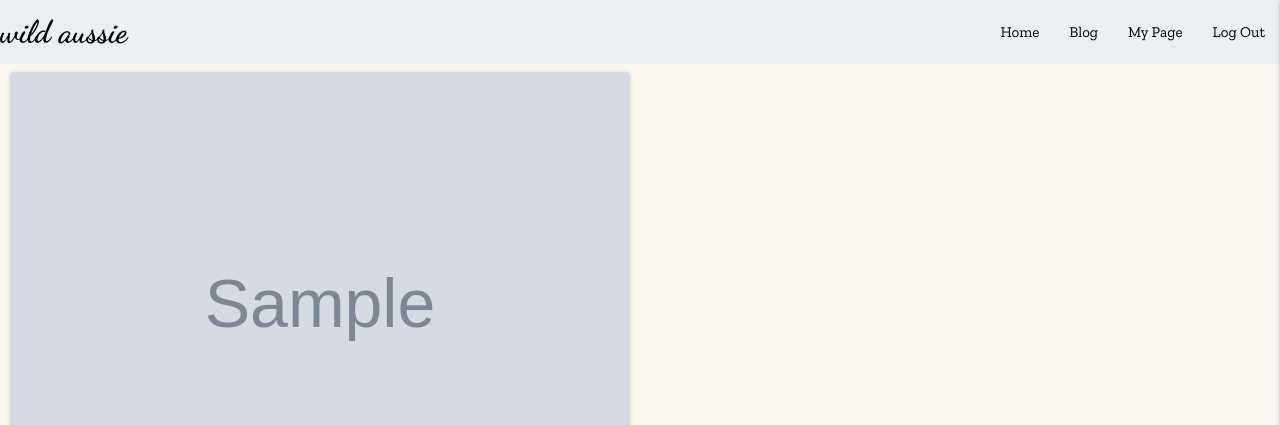
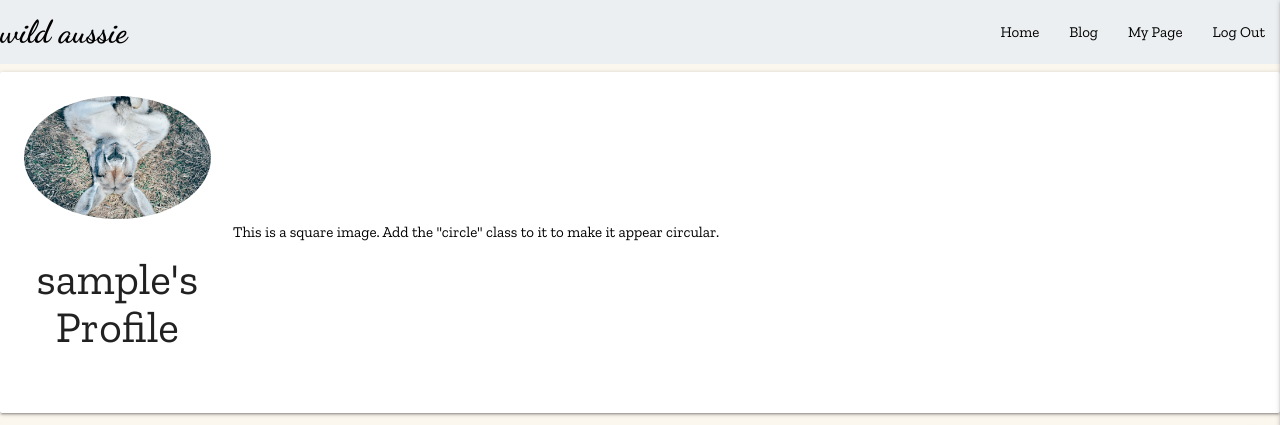
Before and after one commit to Joan-Amudu/Wild-Aussie, a Flask app: page /my_page/1 in a window 1280 px wide. Shown: the top 425 px of the page. Run offline with Flask 2, Linux system fonts and the light colour scheme; the visitor is signed in with stand-in values (Sample User, id 1); grey boxes marked "Sample" are stand-in pictures; a database or web service that is not in the repository returns one stand-in record (values such as "Sample title"); some libraries are stand-ins or nearby versions.

Commit message:
Create profile page header

```diff
--- a/static/js/script.js
+++ b/static/js/script.js
@@ -4,4 +4,6 @@
 
 $(document).ready(function(){
     $('.sidenav').sidenav({edge: "right"});
+    $('.modal').modal(); // Add Post Modal
+    $('.tooltipped').tooltip();
   });
--- a/templates/my_page.html
+++ b/templates/my_page.html
@@ -1,11 +1,71 @@
 {% extends "base.html" %}
+
+{% block content %}
 
 
 
-{% block content %}
+
+                    <div class="col s12 m10 offset-m1 l6 offset-l3">
+                      <div class="card-panel z-depth-1">
+                        <div class="row valign-wrapper">
+
+                          <div class="col s2">
+                            <img src="{{ url_for('static', filename='images/contact.jpeg') }}" alt="" class="circle responsive-img"> <!-- notice the "circle" class -->
+                            <h3 class="center-align">{{username}}'s Profile</h3>
+                          </div>
+                          <div class="col s10">
+                            <span class="black-text">
+                              This is a square image. Add the "circle" class to it to make it appear circular.
+                            </span>
+                          </div>
+                        </div>
+                      </div>
+                    </div>
+                      <!-- Modal Trigger -->
+           <a class="btn-floating btn-large modal-trigger tooltipped right" data-position="bottom"
+           data-tooltip="Create Post" href="#modal1"><i class="fas fa-pen"></i></a>
+                   <img src="images/yuna.jpg" alt="" class="circle responsive-img"> <!-- notice the "circle" class -->
+
+
+<!-- Modal Structure -->
+<div id="modal1" class="modal">
+  <div class="modal-content">
+      <div class="row">
+          <form class="col s12">
+              <div class="row">
+                  <div class="input-field col s12">
+                    <textarea id="title" class="materialize-textarea"></textarea>
+                    <label for="title">Title</label>
+                  </div>
+                </div>
+                <div class="row">
+                  <div class="input-field col s12">
+                    <textarea id="image" class="materialize-textarea"></textarea>
+                    <label for="image">Image</label>
+                    <span>Please add url for image</span>
+                  </div>
+                </div>
+            <div class="row">
+              <div class="input-field col s12">
+                <textarea id="description" class="materialize-textarea"></textarea>
+                <label for="description">Description</label>
+              </div>
+            </div>
+          </form>
+        </div>
+
+  </div>
+  <div class="modal-footer">
+    <a href="#!" class="modal-close waves-effect waves-green btn-flat">Add</a>
+  </div>
+</div>
+</div>
+
+
+
 <div class="row">
   {% for post in posts %}
-  <div class="col s12 m6">
+  <div class="col s12 m4">
       <div class="card">
           <div class="card-image">
               <img src="{{ post.image_url }}">
```
